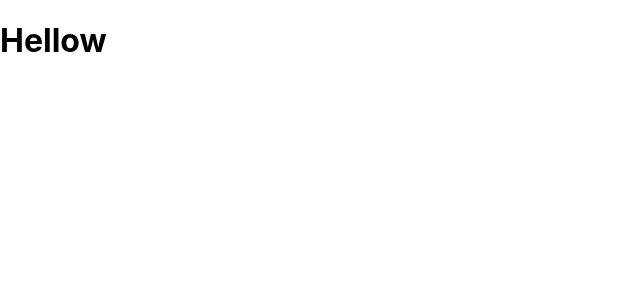
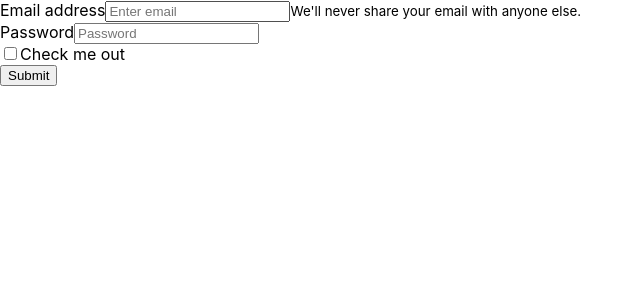
Before and after one commit to nevinhall/React-CIT-GYM, a React (Create React App) app: page /login in a window 1280 px wide. Shown: the top 300 px of the page, without its empty margins (0-643 px from the left). Built offline with nearby package versions, Linux system fonts and the light colour scheme.

Commit message:
create login

```diff
--- a/package.json
+++ b/package.json
@@ -7,8 +7,10 @@
     "@testing-library/react": "^11.2.2",
     "@testing-library/user-event": "^12.5.0",
     "react": "^17.0.1",
+    "react-bootstrap": "^1.4.0",
     "react-dom": "^17.0.1",
     "react-redux": "^7.2.2",
+    "react-router-dom": "^5.2.0",
     "react-scripts": "4.0.1",
     "redux": "^4.0.5",
     "web-vitals": "^0.2.4"
--- a/src/App.js
+++ b/src/App.js
@@ -1,9 +1,39 @@
+import { useSelector, useDispatch } from 'react-redux'
+import { Switch, Route } from 'react-router-dom';
+
+import Login from './pages/Login'
+
+
 function App() {
   return (
-    <div >
-      <h1>Hellow</h1>
-    </div>
+    <Switch> {/* The Switch decides which component to show based on the current URL.*/}
+      <Route exact path='/login' component={Login}></Route>
+    </Switch>
   );
 }
 
 export default App;
+
+
+
+
+// import{useSelector, useDispatch} from 'react-redux'
+
+// import {increment} from './actions'
+
+// function App() {
+//   const  counter = useSelector(state => state.counterReducer)
+//   const dispatch = useDispatch()
+//   return (
+//     <div >
+//       <h1>Counter: {counter}</h1>
+
+//       <button onClick={() => dispatch(increment()) }>+</button>
+//       <button>-</button>
+//     </div>
+
+
+//   );
+// }
+
+// export default App;
--- /dev/null
+++ b/src/actions/index.js
@@ -0,0 +1,13 @@
+
+export const increment = () => {
+  return{
+    type: 'INCREMENT'
+  }
+}
+
+// //Action
+// const decrement = () => {
+//   return{
+//     type: 'DECREMENT'
+//   }
+// }
--- /dev/null
+++ b/src/components/LoginComponent.js
@@ -0,0 +1,41 @@
+import React from 'react';
+import { Image, Col, Row, Button, Container, Form } from 'react-bootstrap';
+
+
+
+const LoginComponent = () => {
+
+const handleLogin = (e) =>{
+  e.preventDefault();
+  console.log("test")
+
+}
+
+  return (
+    <div className="bgImg">
+      <Form className="login-Form">
+        <Form.Group controlId="formBasicEmail">
+          <Form.Label>Email address</Form.Label>
+          <Form.Control type="email" placeholder="Enter email" />
+          <Form.Text className="text-muted">
+            We'll never share your email with anyone else.
+    </Form.Text>
+        </Form.Group>
+
+        <Form.Group controlId="formBasicPassword">
+          <Form.Label>Password</Form.Label>
+          <Form.Control type="password" placeholder="Password" />
+        </Form.Group>
+        <Form.Group controlId="formBasicCheckbox">
+          <Form.Check type="checkbox" label="Check me out" />
+        </Form.Group>
+        <Button onClick={handleLogin} variant="primary" type="submit">
+          Submit
+  </Button>
+      </Form>
+
+    </div>
+  );
+}
+
+export default LoginComponent;
--- a/src/index.js
+++ b/src/index.js
@@ -1,53 +1,33 @@
 import React from 'react';
 import ReactDOM from 'react-dom';
+import { BrowserRouter } from 'react-router-dom';
 import './index.css';
 import App from './App';
 import reportWebVitals from './reportWebVitals';
 import {createStore} from 'redux'
+import allReducer from "./reducers"
+import {Provider} from 'react-redux'
 
 
 
-//Action
-const increment = () => {
-  return{
-    type: 'INCREMENT'
-  }
-}
 
-//Action
-const decrement = () => {
-  return{
-    type: 'DECREMENT'
-  }
-}
 
-//Reducer
-const counter = (state = 0, action) => {
-  switch(action.type){
-    case "INCREMENT":
-      return state +1;
-    case "DECREMENT":
-      return state -1;
 
-  }
 
-}
-
-let store = createStore(counter)
+let store = createStore(allReducer,  window.__REDUX_DEVTOOLS_EXTENSION__ && window.__REDUX_DEVTOOLS_EXTENSION__())
 
 //Display
 store.subscribe(() => console.log(store.getState()))
 
-//Dispatch
-store.dispatch(increment())
-store.dispatch(decrement())
-store.dispatch(decrement())
+
 
 ReactDOM.render(
-  <React.StrictMode>
-    <App />
-  </React.StrictMode>,
-  document.getElementById('root')
+  <Provider store={store}>
+  <BrowserRouter>
+      <App />
+  </BrowserRouter>
+</Provider>,
+document.getElementById('root')
 );
 
 // If you want to start measuring performance in your app, pass a function
--- /dev/null
+++ b/src/pages/Login.js
@@ -0,0 +1,18 @@
+import React from 'react';
+import { Image, Col, Row, Button, Container, Form } from 'react-bootstrap';
+
+
+import LoginComponent from '../components/LoginComponent'
+
+
+
+const Login = () => {
+
+  return (
+    <div>
+        <LoginComponent />
+    </div>
+  );
+}
+
+export default Login;
--- /dev/null
+++ b/src/reducers/counter.js
@@ -0,0 +1,13 @@
+const counterReducer = (state = 0, action) => {
+    switch(action.type){
+        case "INCREMENT":
+            return state +1
+        case "DECREMENT":
+            return state - 1
+        default:
+            return state
+    }
+
+}
+
+export default counterReducer
--- /dev/null
+++ b/src/reducers/index.js
@@ -0,0 +1,11 @@
+import counterReducer from './counter'
+import loggedReducer from './isLogged'
+import {combineReducers} from 'redux'
+
+const allReducers = combineReducers({
+    counterReducer,
+    loggedReducer
+})
+
+
+export default allReducers
--- /dev/null
+++ b/src/reducers/isLogged.js
@@ -0,0 +1,11 @@
+const loggedReducer = (state = false, action) => {
+    switch (action.type) {
+        case 'SIGN_IN':
+            return !state
+        default:
+            return state
+
+    }
+}
+
+export default loggedReducer
```
Also changed, not shown: 2 other files (tests, documents, lock files or other folders).
